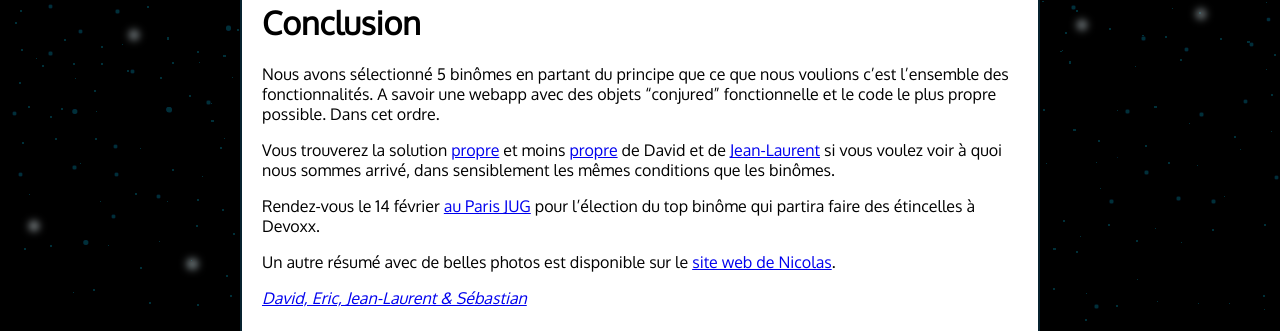
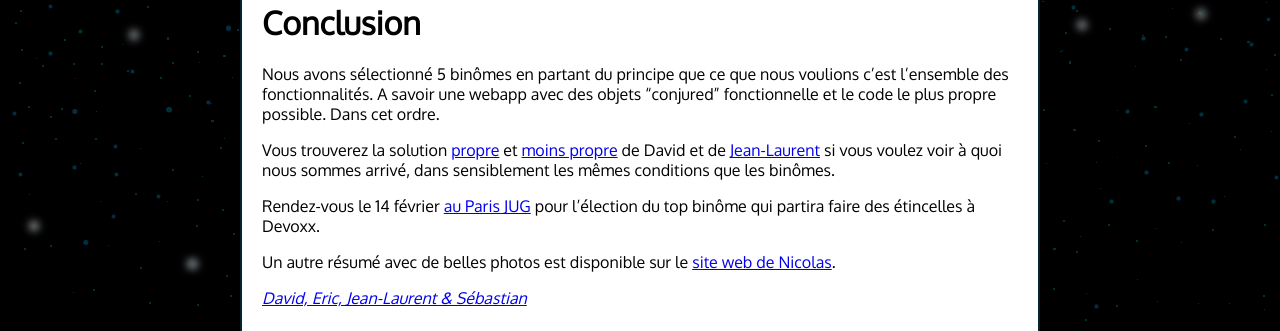
Before and after one commit to CodeStory/code-story-blog, a Jekyll site: the page built from _posts/2012-02-09-GildedRose-WebStyle.markdown, in a window 1280 px wide and 900 px high, scrolled down 2221 px. Shown: the part 554-885 px from the top of the window. Built offline with Jekyll 4.4.1, drawn with Linux system fonts in a browser that asks for light colours; comment, search, counter and statistics services are not loaded; some of the changed lines change nothing that is shown.

Commit message:
Fix urls

```diff
--- a/_posts/2012-02-09-GildedRose-WebStyle.markdown
+++ b/_posts/2012-02-09-GildedRose-WebStyle.markdown
@@ -61,8 +61,8 @@
 * “Conjured” items degrade in Quality twice as fast as normal items
 
 
-L'exercice est "livré" avec la classe [Inn](https://github.com/dgageot/CodeStoryStep2/blob/master/src/main/java/fr/xebia/katas/gildedrose/Inn.java) (qui a elle seule vaut le détour) et [Item](https://github.com/dgageot/CodeStoryStep2/blob/master/src/main/java/fr/xebia/katas/gildedrose/Item.java).
-Vous trouverez l'ensemble de l'exercice dans le dépot [github de codestory](https://github.com/dgageot/CodeStoryStep2)
+L'exercice est "livré" avec la classe [Inn](https://github.com/CodeStory/code-story-step2/blob/master/src/main/java/gildedrose/Inn.java) (qui a elle seule vaut le détour) et [Item](https://github.com/CodeStory/code-story-step2/blob/master/src/main/java/gildedrose/Item.java).
+Vous trouverez l'ensemble de l'exercice dans le dépot [github de codestory](https://github.com/CodeStory/code-story-step2)
 
 Déroulé
 =========
@@ -86,7 +86,7 @@
 Nous avons sélectionné 5 binômes en partant du principe que ce que nous voulions c'est l'ensemble des fonctionnalités. A savoir une webapp avec des objets "conjured" fonctionnelle et le code le plus propre possible. Dans cet ordre.
 
 
-Vous trouverez la solution [propre](https://github.com/dgageot/CodeStoryStep2/tree/David) et moins [propre](https://gist.github.com/1782268) de David et de [Jean-Laurent](https://github.com/jeanlaurent/CodeStoryStep2) si vous voulez voir à quoi nous sommes arrivé, dans sensiblement les mêmes conditions que les binômes.
+Vous trouverez la solution [propre](https://github.com/CodeStory/code-story-step2/commits/master) et [moins propre](https://github.com/CodeStory/code-story-step2/tree/Ugly) de David et de [Jean-Laurent](https://github.com/jeanlaurent/CodeStoryStep2) si vous voulez voir à quoi nous sommes arrivé, dans sensiblement les mêmes conditions que les binômes.
 
 
 Rendez-vous le 14 février [au Paris JUG](http://www.parisjug.org/xwiki/bin/view/Meeting/20120214) pour l'élection du top binôme qui partira faire des étincelles à Devoxx.
```
